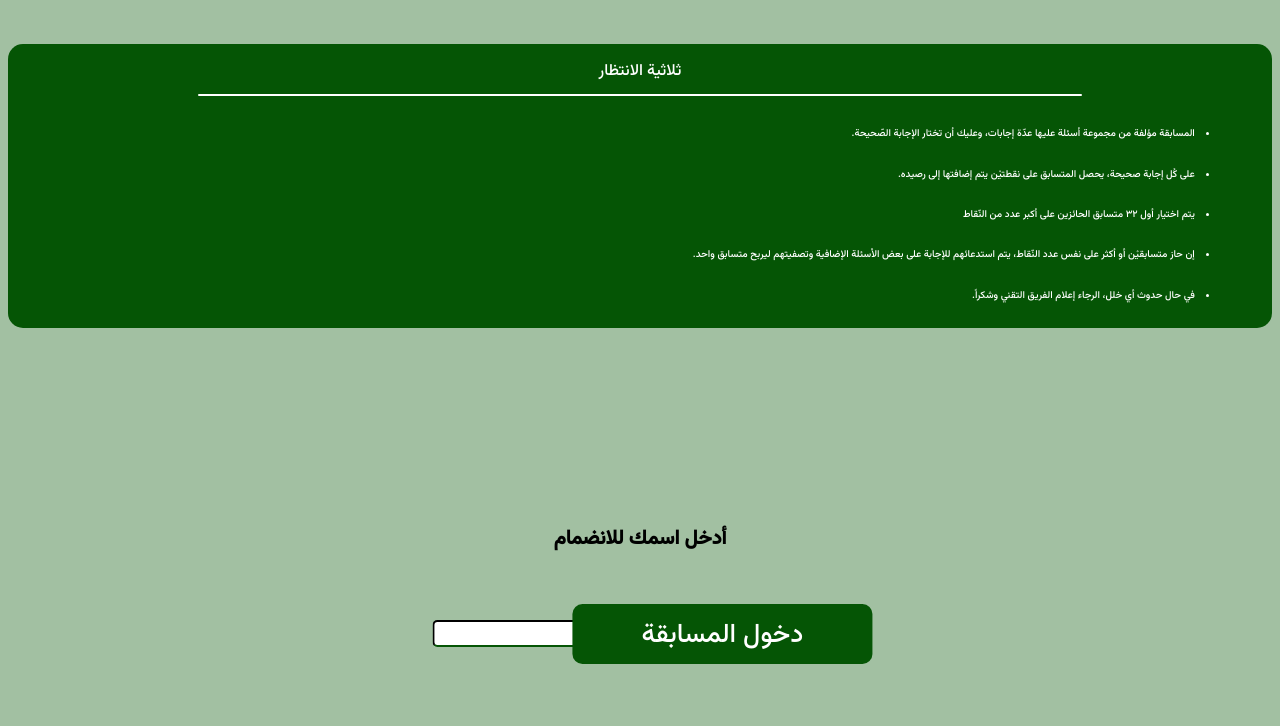
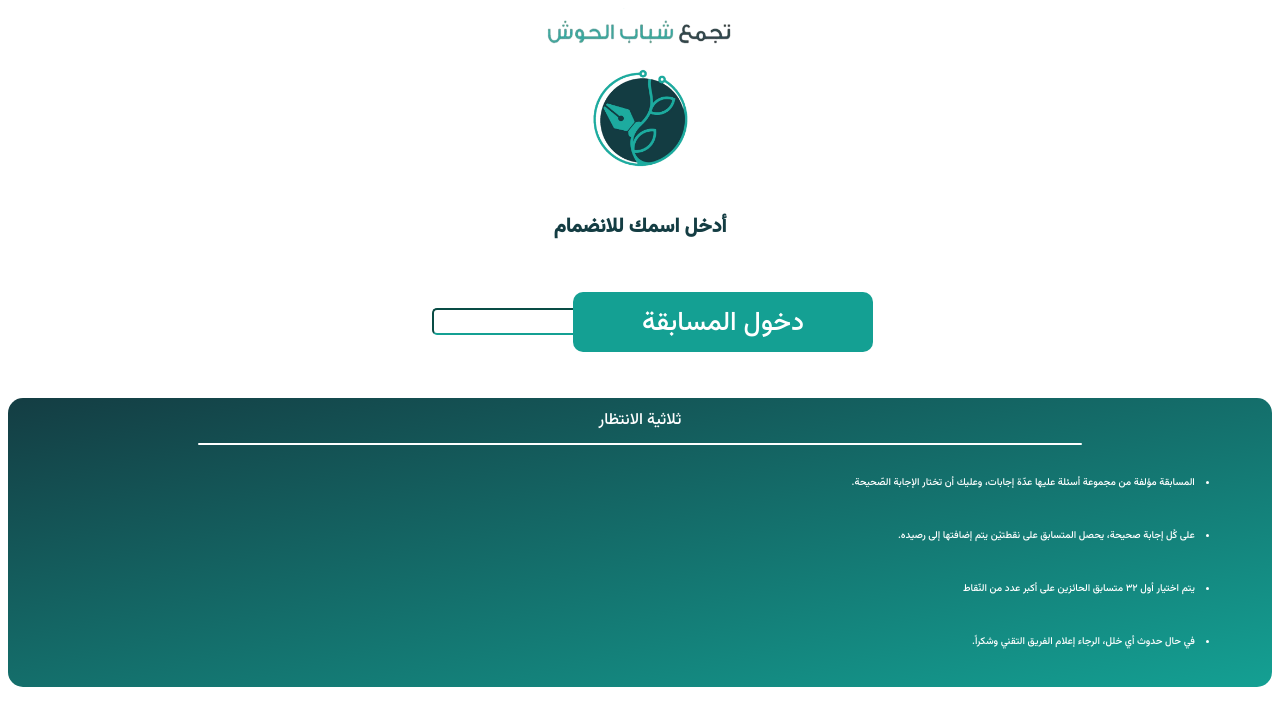
Before and after one commit to shabebalhosh/Q-A, a plain HTML site: page index.html in a window 1280 px wide. Drawn offline with Linux system fonts and the light colour scheme.

Commit message:
changed order of elements in wlcm scrn

```diff
--- a/index.html
+++ b/index.html
@@ -1,40 +1,47 @@
 <!DOCTYPE html>
 <html lang="en">
   <head>
-    <meta charset="UTF-8">
-    <meta http-equiv="X-UA-Compatible" content="IE=edge">
-    <meta name="viewport" content="width=device-width, initial-scale=1.0">
+    <meta charset="UTF-8" />
+    <meta http-equiv="X-UA-Compatible" content="IE=edge" />
+    <meta name="viewport" content="width=device-width, initial-scale=1.0" />
     <title>مسابقة 15شعبان</title>
-    <link rel="stylesheet" href="styles.css">
+    <link rel="stylesheet" href="styles.css" />
+    <script src=""></script>
   </head>
   <body>
-
-    <header>
-        <img src="media/salam.png" alt="">
-    </header>
-
-
-    <div class="info">
-        <h1>ثلاثية الانتظار</h1>
-        <hr>
-        <br>
-        <p>
-            <li>المسابقة مؤلفة من مجموعة أسئلة عليها عدّة إجابات، وعليك أن تختار الإجابة الصّحيحة.</li>
-            <li>على كُل إجابة صحيحة، يحصل المتسابق على نقطتيْن يتم إضافتها إلى رصيده.</li>
-            <li>يتم اختيار أول ٣٢ متسابق الحائزين على أكبر عدد من النّقاط</li>
-            <li>إن حاز متسابقيْن أو أكثر على نفس عدد النّقاط، يتم استدعائهم للإجابة على بعض الأسئلة الإضافية وتصفيتهم ليربح متسابق واحد.</li>
-            <li>في حال حدوث أي خلل، الرجاء إعلام الفريق التقني وشكراً.</li>
-        </p>
+    <div class="head">
+      <img class="name" src="media/name.png" alt="" />
     </div>
 
+    <div class="head2">
+        <img class="logo" src="media/logo.png" alt="" />
+    </div>
+
+    <br /><br />
 
     <div class="start">
       <h1>أدخل اسمك للانضمام</h1>
       <form action="">
-            <input type="text" required>
+        <input type="text" required />
         <button type="submit">دخول المسابقة</button>
       </form>
     </div>
 
+    <div class="info">
+      <h1>ثلاثية الانتظار</h1>
+      <hr />
+      <br />
+      <p>
+        <li>
+          المسابقة مؤلفة من مجموعة أسئلة عليها عدّة إجابات، وعليك أن تختار
+          الإجابة الصّحيحة.
+        </li>
+        <li>
+          على كُل إجابة صحيحة، يحصل المتسابق على نقطتيْن يتم إضافتها إلى رصيده.
+        </li>
+        <li>يتم اختيار أول ٣٢ متسابق الحائزين على أكبر عدد من النّقاط</li>
+        <li>في حال حدوث أي خلل، الرجاء إعلام الفريق التقني وشكراً.</li>
+      </p>
+    </div>
   </body>
 </html>
--- a/styles.css
+++ b/styles.css
@@ -1,28 +1,26 @@
-@import url('https://fonts.googleapis.com/css2?family=Vazirmatn:wght@500&display=swap');
+@import url("https://fonts.googleapis.com/css2?family=Vazirmatn:wght@500&display=swap");
 
 * {
-    font-family: 'Vazirmatn', sans-serif;
+  font-family: "Vazirmatn", sans-serif;
   user-select: none;
 }
 
 body {
-    background-color: #a2c0a2;
+  background-color: white;
 }
 
 .start {
   text-align: center;
-    padding-top: 110px;
+  padding-top: 40px;
   display: flex;
   flex-direction: column;
   justify-content: center;
-    position: absolute;
   top: 50%;
   left: 50%;
-    transform: translate(-50%, 0);
 }
 
 .start input {
-    border-color: rgb(5, 85, 5);
+  border-color: #14a093;
   border-width: 2px;
   outline: none;
   text-align: center;
@@ -38,34 +36,36 @@ body {
   border: none;
   border-radius: 5px;
   height: 30px;
-    background-color: rgb(5, 85, 5);
+  background-color: #14a093;
   color: white;
 }
 
 .start h1 {
+  color: #143d43;
   font-size: 20px;
 }
-
 
 body header {
   display: flex;
   justify-content: center;
-    padding-bottom: 25px;
+  margin: 0;
 }
 
 header img {
   max-width: 250px;
+  transform: scale(0.6);
 }
 
 .info {
   color: white;
   text-align: center;
-    background-color: rgb(5, 85, 5);
+  background-image: linear-gradient(to bottom right, #143d43, #14a093);
   border-radius: 15px;
   font-size: 10px;
 }
+
 .info h1 {
-    padding-top: 15px;
+  padding-top: 10px;
   font-size: 16px;
   font-weight: 100;
 }
@@ -82,7 +82,40 @@ header img {
 li {
   padding-left: 4%;
   padding-right: 5%;
-    padding-bottom: 2%;
+  padding-bottom: 3%;
   direction: rtl;
   text-align: right;
 }
+
+.name {
+  max-width: 200px;
+}
+
+.logo {
+  max-width: 50px;
+  transform: scale(2);
+}
+
+.head {
+  display: flex;
+  justify-content: center;
+  position: relative;
+  top: 0;
+  left: 0;
+  width: 100%;
+  height: 50px;
+  text-align: center;
+  line-height: 50px;
+}
+
+.head2 {
+  display: flex;
+  justify-content: center;
+  position: relative;
+  transform: translate(0, 70%);
+  left: 0;
+  width: 100%;
+  height: 50px;
+  text-align: center;
+  line-height: 50px;
+}
```
Also changed, not shown: media/logo-name.png (added), media/logo.png (added), media/name.png (added). Lines whose indentation alone changed are shown as unchanged.
